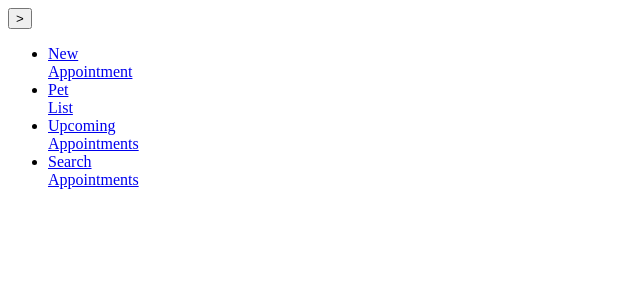
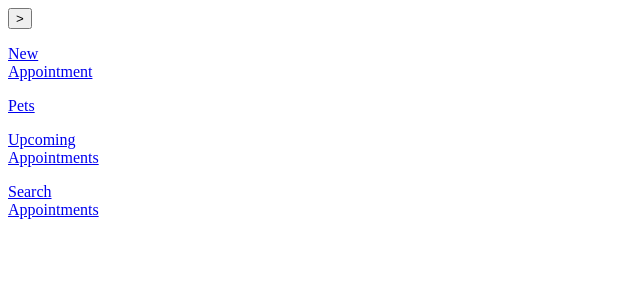
Before and after one commit to bradzara/PawPointments-frontend, a React (Vite) app: page /home in a window 1280 px wide. Shown: the top 300 px of the page, without its empty margins (0-640 px from the left). Built offline with nearby package versions, Linux system fonts and the light colour scheme.

Commit message:
Render appointment index with pet information added. Format dates and times so they are readable

```diff
--- a/package.json
+++ b/package.json
@@ -11,6 +11,7 @@
   },
   "dependencies": {
     "axios": "^1.7.7",
+    "date-fns": "^4.1.0",
     "react": "^18.3.1",
     "react-dom": "^18.3.1",
     "react-router-dom": "^6.26.2"
--- a/src/App.jsx
+++ b/src/App.jsx
@@ -1,6 +1,6 @@
 import { BrowserRouter as Router, Route, Routes } from 'react-router-dom';
-import { HomeLoggedOut } from './components/pages/HomeLoggedOut';
-import { HomeLoggedIn } from './components/pages/HomeLoggedIn';
+import { HomeLoggedOut } from './components/Pages/HomeLoggedOut.jsx';
+import { HomeLoggedIn } from './components/Pages/HomeLoggedIn.jsx';
 import { Login } from './components/Auth/Login';
 import { Signup } from './components/Auth/Signup';
 import { Logout } from './components/Auth/Logout';
--- a/src/components/Appointments/AppointmentIndex.jsx
+++ b/src/components/Appointments/AppointmentIndex.jsx
@@ -1,6 +1,7 @@
 import { useEffect, useState } from "react";
 import { getAllAppointments } from "../../services/AppointmentsApi";
 import { Sidebar } from "../pages/Sidebar";
+import { format } from "date-fns";
 
 export function AppointmentIndex() {
   const [appointments, setAppointments] = useState([]);
@@ -18,7 +19,19 @@ export function AppointmentIndex() {
       <h1>Appointments</h1>
       <ul>
         {appointments.map((appointment) => (
-          <li key={appointment.id}>{appointment.description}</li>
+          <li key={appointment.id}>
+            <h2>{appointment.description}</h2>
+            <p><strong>Date:</strong> {format(new Date(appointment.date), "EEE, MMM dd yyyy")}</p>
+            <p><strong>Start Time:</strong> {format(new Date(appointment.start_time), 'h:mm a')}</p>
+            <p><strong>End Time:</strong> {format(new Date(appointment.end_time), 'h:mm a')}</p>
+            <p><strong>Notes:</strong> {appointment.notes}</p>
+            {appointment.pet && (
+              <div>
+                <h3>Pet Information:</h3>
+                <p><strong>Name:</strong> {appointment.pet.name}</p>
+              </div>
+            )}
+          </li>
         ))}
       </ul>
     </div>
--- a/src/components/Pets/PetIndex.jsx
+++ b/src/components/Pets/PetIndex.jsx
@@ -44,8 +44,8 @@ export function PetIndex() {
       <div>
         {pets.map((pet) => (
           <div key={pet.id}>
-            <img src={`http://localhost:3000${pet.image_url}`} alt={pet.name} />
             <Link to={`/pets/${pet.id}`}>
+              <img src={`http://localhost:3000${pet.image_url}`} alt={pet.name} />
               <h2>{pet.name}</h2>
             </Link>
             <button onClick={() => handleEditPet(pet)}>
--- a/src/components/pages/Sidebar.jsx
+++ b/src/components/pages/Sidebar.jsx
@@ -14,12 +14,12 @@ export function Sidebar() {
       <button onClick={toggleSidebar}>
         {collapsed ? ">" : "<"}
       </button>
-      <ul>
-        <li><Link to="/appointments/new">New Appointment</Link></li>
-        <li><Link to="/pets">Pet List</Link></li>
-        <li><Link to="/appointments/upcoming">Upcoming Appointments</Link></li>
-        <li><Link to="/appointments/search">Search Appointments</Link></li>
-      </ul>
+      <div>
+        <p><Link to="/appointments/new">New Appointment</Link></p>
+        <p><Link to="/pets">Pets</Link></p>
+        <p><Link to="/appointments/upcoming">Upcoming Appointments</Link></p>
+        <p><Link to="/appointments/search">Search Appointments</Link></p>
+      </div>
     </div>
   )
 }
```
Also changed, not shown: src/components/Pets/PetModal.css (added, +18 -0 lines), src/components/Owners/OwnerDetail.jsx (deleted), src/components/pages/Footer.jsx (deleted), src/components/pages/Header.jsx (deleted), 1 other file (tests, documents, lock files or other folders).
